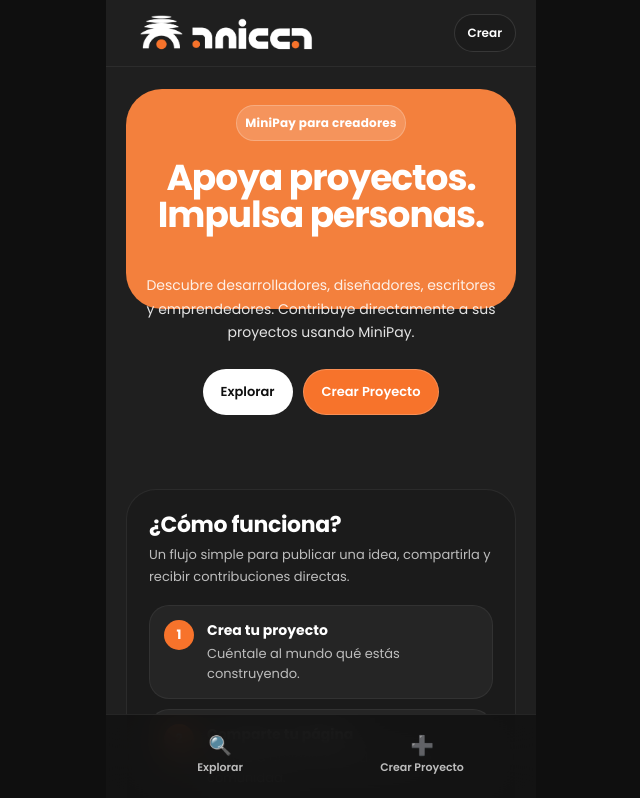
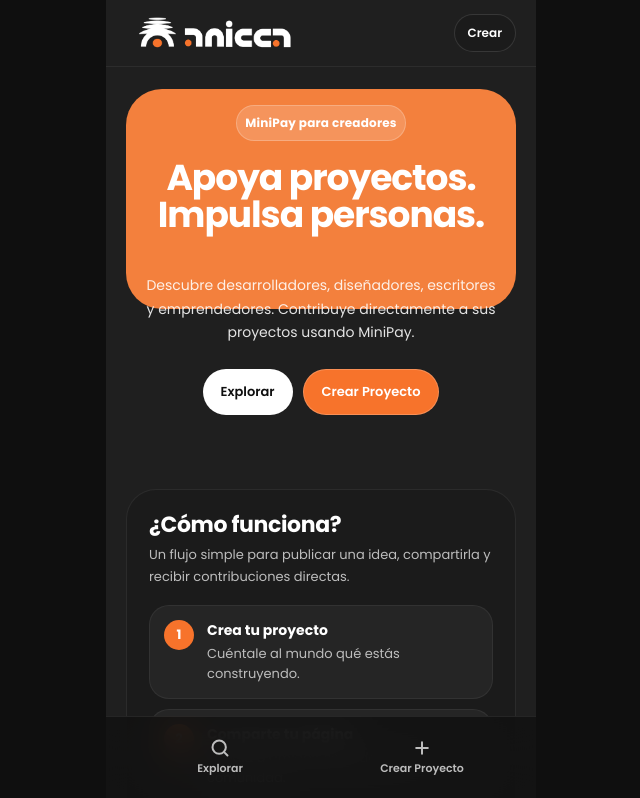
Before and after one commit to dfv0624/anicca, a Next.js app: page / in a window 1280 px wide. Shown: the top 798 px of the page, without its empty margins (319-959 px from the left). Built offline with nearby package versions, Linux system fonts and the light colour scheme.

Commit message:
Cambios Generales

```diff
--- a/app/globals.css
+++ b/app/globals.css
@@ -65,13 +65,13 @@
 .brand-mark {
   display: flex;
   align-items: center;
-  min-height: 36px;
+  min-height: 32px;
 }
 
 .brand-logo {
   display: block;
   width: auto;
-  height: 36px;
+  height: 32px;
   object-fit: contain;
 }
 
@@ -409,6 +409,10 @@
 }
 
 .nav-item {
+  display: inline-flex;
+  flex-direction: column;
+  align-items: center;
+  justify-content: center;
   min-width: 120px;
   padding: 9px 12px;
   border: none;
@@ -416,6 +420,7 @@
   background: transparent;
   color: var(--text);
   text-align: center;
+  line-height: 1;
 }
 
 .nav-item:hover {
@@ -424,14 +429,19 @@
 }
 
 .nav-icon {
-  font-size: 19px;
-  line-height: 1;
+  display: block;
+  width: 20px;
+  height: 20px;
+  stroke-width: 2.4;
 }
 
 .nav-label {
   margin-top: 4px;
+  width: 100%;
   font-size: 11px;
   font-weight: 600;
+  line-height: 1.2;
+  text-align: center;
 }
 
 .modal {
@@ -439,9 +449,9 @@
   inset: 0;
   z-index: 999;
   display: none;
-  align-items: flex-end;
+  align-items: center;
   justify-content: center;
-  padding: 20px;
+  padding: 28px 18px;
   background: rgba(0, 0, 0, 0.85);
 }
 
@@ -451,12 +461,12 @@
 
 .modal-content {
   width: 100%;
-  max-width: 430px;
-  max-height: calc(100vh - 40px);
+  max-width: 390px;
+  max-height: min(760px, calc(100vh - 72px));
   overflow-y: auto;
-  padding: 22px;
+  padding: 18px;
   border: 1px solid rgba(255, 255, 255, 0.08);
-  border-radius: 30px;
+  border-radius: 24px;
   background: var(--card);
   box-shadow: 0 24px 70px rgba(0, 0, 0, 0.4);
 }
@@ -466,11 +476,11 @@
   align-items: center;
   justify-content: space-between;
   gap: 14px;
-  margin-bottom: 16px;
+  margin-bottom: 12px;
 }
 
 .modal-content h2 {
-  font-size: 24px;
+  font-size: 21px;
   letter-spacing: -0.35px;
   line-height: 1.2;
 }
@@ -487,7 +497,7 @@
 
 .field-label {
   display: block;
-  margin: 12px 0 7px;
+  margin: 10px 0 6px;
   color: var(--text);
   font-size: 12px;
   font-weight: 600;
@@ -496,7 +506,7 @@
 .modal-content input,
 .modal-content textarea {
   width: 100%;
-  padding: 14px 15px;
+  padding: 12px 14px;
   border: 1px solid rgba(255, 255, 255, 0.08);
   border-radius: 16px;
   outline: none;
@@ -511,7 +521,7 @@
 }
 
 .modal-content textarea {
-  min-height: 105px;
+  min-height: 86px;
   resize: vertical;
 }
 
@@ -555,7 +565,7 @@
 
 .campaign-video {
   width: 100%;
-  margin: 2px 0 18px;
+  margin: 2px 0 14px;
   overflow: hidden;
   border: 1px solid rgba(255, 255, 255, 0.08);
   border-radius: 22px;
@@ -565,13 +575,13 @@
 .campaign-video iframe {
   display: block;
   width: 100%;
-  height: 210px;
+  height: 180px;
   border: 0;
 }
 
 .campaign-summary {
-  margin-bottom: 18px;
-  padding: 18px;
+  margin-bottom: 14px;
+  padding: 15px;
   border: 1px solid rgba(255, 255, 255, 0.07);
   border-radius: 22px;
   background: var(--card-hover);
@@ -606,7 +616,7 @@
 }
 
 .campaign-story {
-  margin-bottom: 18px;
+  margin-bottom: 14px;
   color: var(--text);
   font-size: 14px;
   line-height: 1.75;
@@ -699,6 +709,19 @@
 }
 
 @media (max-width: 380px) {
+  .modal {
+    padding: 20px 14px;
+  }
+
+  .modal-content {
+    max-height: calc(100vh - 48px);
+    padding: 16px;
+  }
+
+  .campaign-video iframe {
+    height: 150px;
+  }
+
   .hero-title {
     font-size: 34px;
   }
--- a/app/page.tsx
+++ b/app/page.tsx
@@ -1,6 +1,7 @@
 "use client";
 
 import Image from "next/image";
+import { Plus, Search } from "lucide-react";
 import { FormEvent, MouseEvent, useMemo, useState } from "react";
 
 type Campaign = {
@@ -196,7 +197,7 @@
               className="brand-logo"
               src="/LOGO.png"
               alt="Anicca"
-              width={118}
+              width={100}
               height={36}
               priority
             />
@@ -321,11 +322,11 @@
 
       <nav className="bottom-nav">
         <button className="nav-item" onClick={scrollToProjects}>
-          <div className="nav-icon">🔍</div>
+          <Search className="nav-icon" aria-hidden="true" />
           <div className="nav-label">Explorar</div>
         </button>
         <button className="nav-item" onClick={() => setIsCreatorModalOpen(true)}>
-          <div className="nav-icon">➕</div>
+          <Plus className="nav-icon" aria-hidden="true" />
           <div className="nav-label">Crear Proyecto</div>
         </button>
       </nav>
--- a/package.json
+++ b/package.json
@@ -9,6 +9,7 @@
     "lint": "eslint"
   },
   "dependencies": {
+    "lucide-react": "^1.17.0",
     "next": "16.2.7",
     "react": "19.2.4",
     "react-dom": "19.2.4"
```
Also changed, not shown: 1 other file (tests, documents, lock files or other folders).
